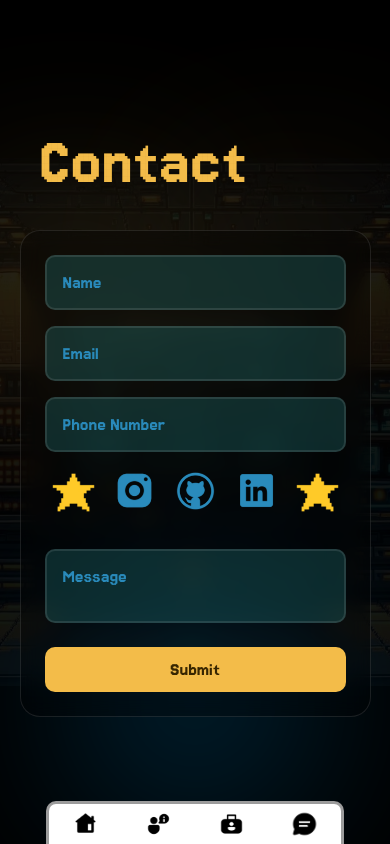
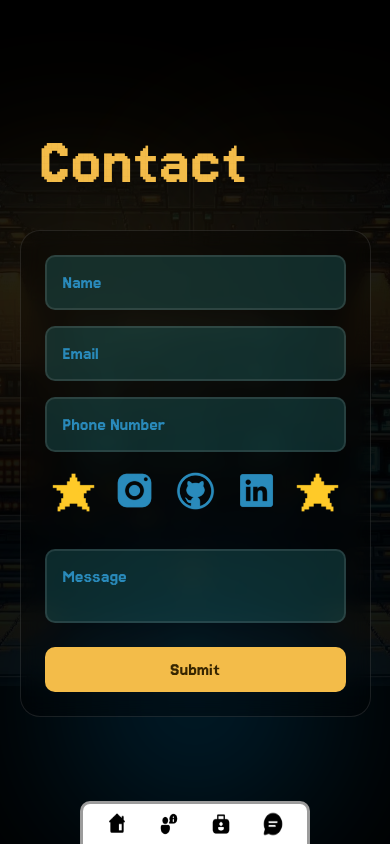
Before and after one commit to Rey004/REY-PORTFOLIO-Pixel-Game-Style-, a React (Vite) app: page /contact in a window 390 px wide. Built offline with nearby package versions, Linux system fonts and the light colour scheme.

Commit message:
tooltip added to the navbar

```diff
--- a/src/components/navbar/Navbar.jsx
+++ b/src/components/navbar/Navbar.jsx
@@ -14,33 +14,37 @@ const Navbar = () => {
   return (
     <nav className='navbar' key={location.pathname}>
       <div className="nav_container">
-        <Link to="/">
+        <Link to="/" className="nav-link">
           <img
             src={homeIcon}
             alt="Home"
             className={location.pathname === '/' ? 'active' : ''}
           />
+          <div className="tooltip">Home</div>
         </Link>
-        <Link to="/about">
+        <Link to="/about" className="nav-link">
           <img
             src={aboutIcon}
             alt="About"
             className={location.pathname === '/about' ? 'active' : ''}
           />
+          <div className="tooltip">About</div>
         </Link>
-        <Link to="/portfolio">
+        <Link to="/portfolio" className="nav-link">
           <img
             src={portfolioIcon}
             alt="Portfolio"
             className={location.pathname === '/portfolio' ? 'active' : ''}
           />
+          <div className="tooltip">Portfolio</div>
         </Link>
-        <Link to="/contact">
+        <Link to="/contact" className="nav-link">
           <img
             src={contactIcon}
             alt="Contact"
             className={location.pathname === '/contact' ? 'active' : ''}
           />
+          <div className="tooltip">Contact</div>
         </Link>
       </div>
     </nav>
--- a/src/components/navbar/navbar.css
+++ b/src/components/navbar/navbar.css
@@ -1,4 +1,4 @@
-.navbar{
+.navbar {
     display: flex;
     align-items: center;
     justify-content: center;
@@ -11,7 +11,7 @@
     padding: 0 2rem;
 }
 
-.nav_container{
+.nav_container {
     display: flex;
     flex-direction: row;
     align-items: center;
@@ -34,10 +34,11 @@
     transform: scale(1.1);
 }
 
-.nav_container a {
+.nav_container .nav-link {
     display: flex;
     align-items: center;
     justify-content: center;
+    position: relative;
 }
 
 .nav_container img {
@@ -52,27 +53,80 @@
     filter: brightness(1.2);
 }
 
+/* Tooltip styles */
+.tooltip {
+    position: absolute;
+    bottom: 0px;
+    left: 30px;
+    background: rgba(0, 0, 0, 0.923);
+    color: white;
+    border: 2px solid rgb(68, 79, 93);
+    padding: 5px 10px;
+    border-radius: 5px;
+    font-family: "Sora";
+    font-size: 12px;
+    white-space: nowrap;
+    opacity: 0;
+    visibility: hidden;
+    transition: opacity 0.2s, visibility 0.2s;
+    pointer-events: none; /* Ensures tooltip doesn't interfere with clicks */
+    z-index: 101; /* Ensure the tooltip appears above other elements */
+}
+
+.nav-link:hover .tooltip {
+    opacity: 1;
+    visibility: visible;
+}
+
+/* Add a small arrow to the tooltip - Left side */
+.tooltip::after {
+    content: '';
+    position: absolute;
+    top: 50%;     /* Center vertically */
+    left: -12px;   /* Position to the left of the tooltip */
+    margin-top: -5px; /* Adjust to center the arrow */
+    border-width: 5px;
+    border-style: solid;
+    border-color: transparent rgb(19, 19, 19) transparent transparent; /* Arrow pointing left */
+}
+
 @media (max-width: 768px) {
-    .nav_container{
+    .nav_container {
         padding: 0.5rem 2rem;
         border-bottom-left-radius: 10px;
         border-bottom-right-radius: 10px;
-        gap: 3rem;
+        gap: 2rem;
     }
-    .nav_container img{
-        width: 25px;
+
+    .nav_container img {
+        width: 22px;
     }
-    .nav_container img:hover{
-        transform: scale(1.1);
+
+    .tooltip {
+        bottom: -30px;
+        left: 50%;
+        transform: translateX(-50%);
+        font-size: 11px;
+        padding: 4px 8px;
+    }
+
+    .tooltip::after {
+        top: -10px;
+        left: 50%;
+        margin-left: -5px;
+        margin-top: 0;
+        border-color: transparent transparent rgba(0, 0, 0, 0.923) transparent; /* Arrow pointing up */
     }
 }
 
 @media (max-width: 425px) {
-    .navbar{
+    .navbar {
         bottom: 0;
+        top: auto;
         align-self: flex-end;
     }
-    .nav_container{
+
+    .nav_container {
         padding: 0.5rem 1.5rem;
         border-top-left-radius: 10px;
         border-top-right-radius: 10px;
@@ -80,12 +134,29 @@
         border-bottom-right-radius: 0;
         border-bottom: none;
         border-top: 3px solid rgb(156, 156, 156);
-        gap: 3rem;
+        gap: 2rem;
     }
-    .nav_container img{
-        width: 25px;
+
+    .nav_container img {
+        width: 20px;
     }
-    .nav_container img:hover{
-        transform: scale(1.1);
+
+    /* Adjust tooltip position for mobile */
+    .tooltip {
+        top: -30px;
+        bottom: auto;
+        left: 50%;
+        transform: translateX(-50%);
+        font-size: 10px;
+        padding: 3px 6px;
+    }
+
+    .tooltip::after {
+        top: auto;
+        bottom: -10px;
+        left: 50%;
+        margin-left: -5px;
+        margin-top: 0;
+        border-color: rgba(0, 0, 0, 0.923) transparent transparent transparent; /* Arrow pointing down */
     }
 }
```
